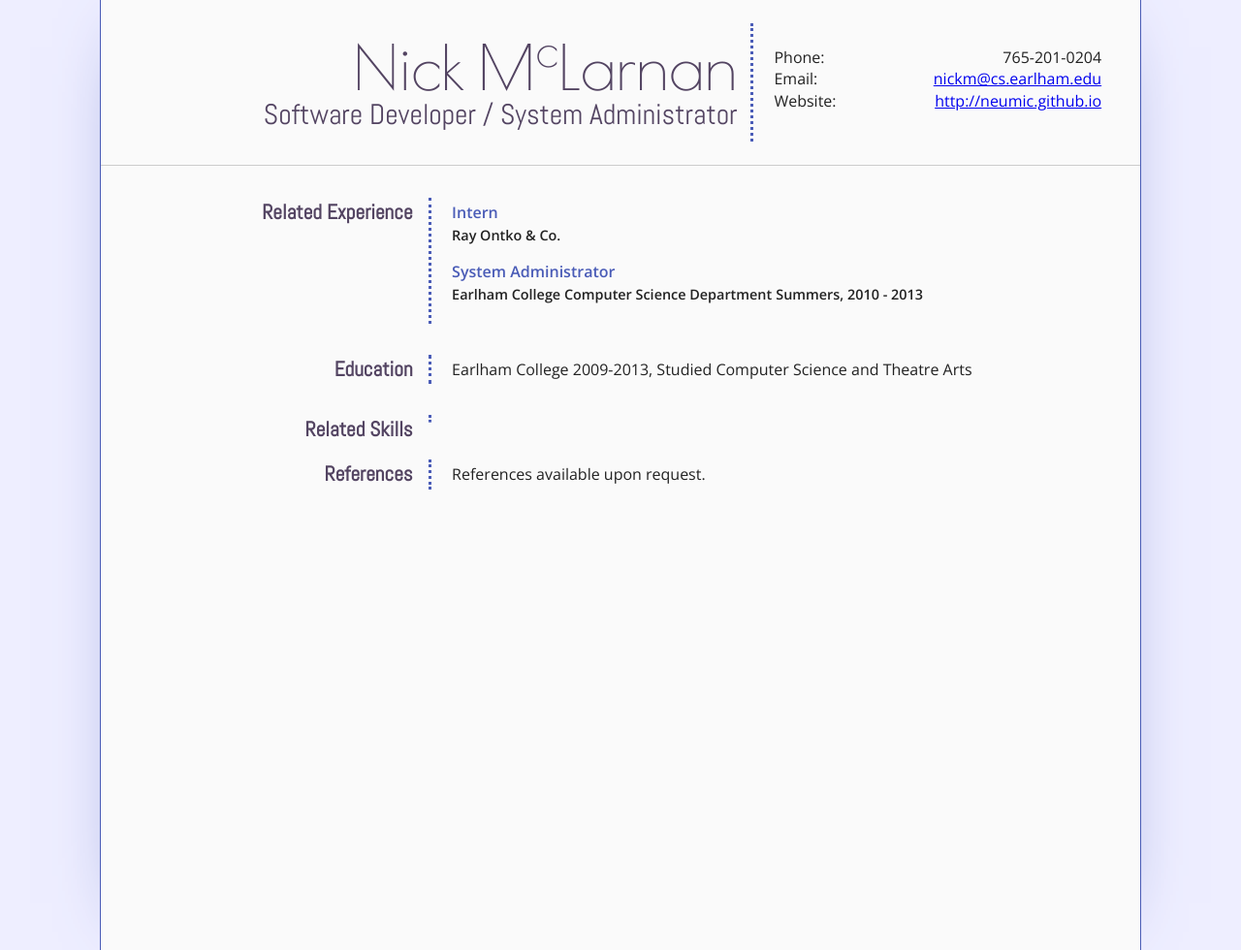
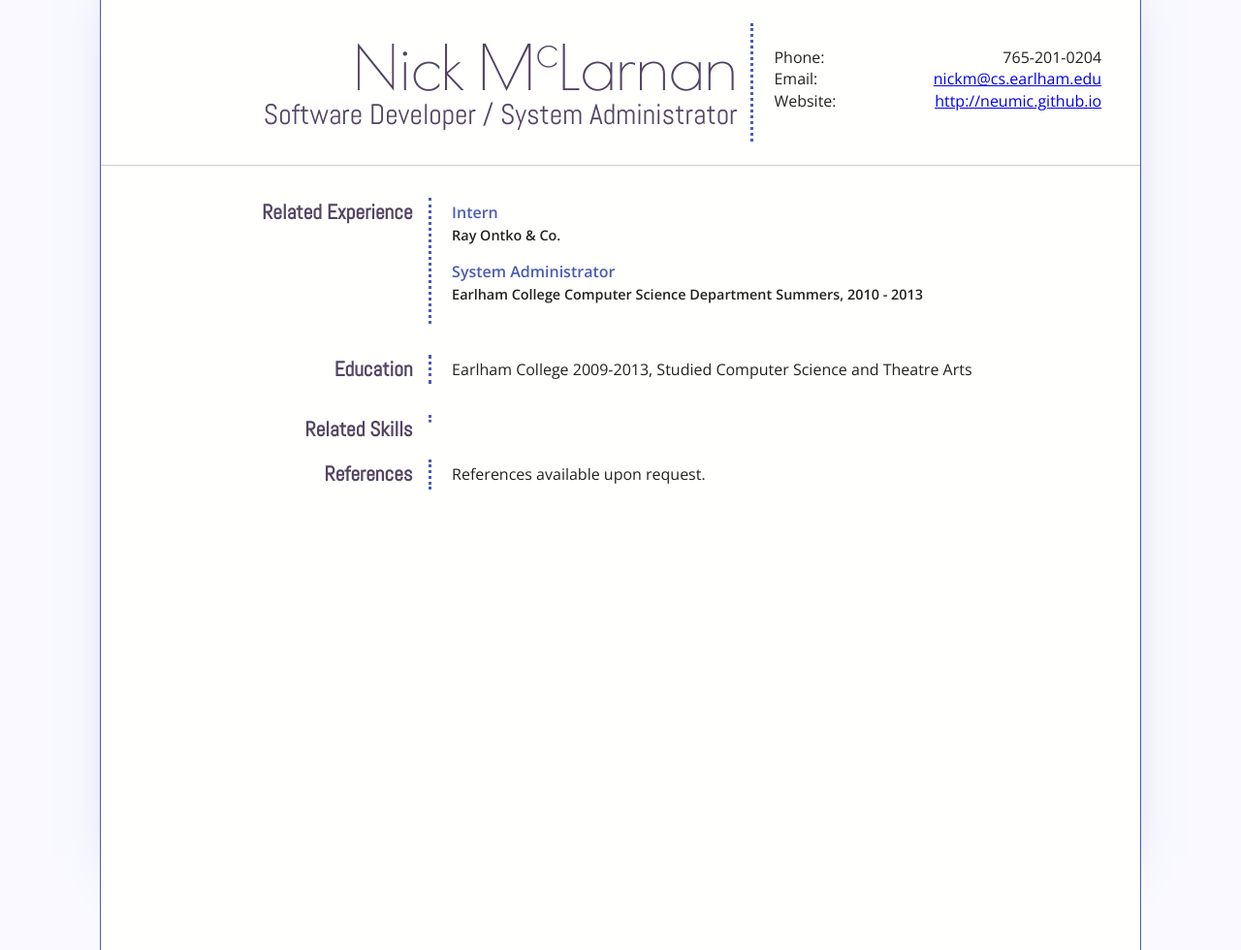
Before and after one commit to neumic/neumic.github.io_source, a Jekyll site: the page built from computing_resume.html, in a window 1280 px wide. Shown: the whole page at 97% size. Built offline with Jekyll 4.4.1, drawn with Linux system fonts in a browser that asks for light colours.

Commit message:
various design tomfoolery

```diff
--- a/css/main.css
+++ b/css/main.css
@@ -91,15 +91,6 @@
 
    color: #534462;
 
-   border-bottom: 3px dotted #4A5CB7;
-
-   text-align: left;
-   margin-top: 0;
-   margin-right: 2%;
-   margin-left: 2%;
-   margin-bottom: 0.5em;
-   padding-top: 0.25em;
-   padding-bottom: 0em;
 }
 
 h4{
@@ -126,12 +117,13 @@
 }
 
 body{
-   background: #EEF;
+   background: #f9f9ff;
    font-weight: 400;
    font-family: 'Open Sans', sans-serif;
 }
 
 header{
+   margin-bottom: 1em;
    padding: 1em;
    max-width: 100%;
    text-align: center;
@@ -156,7 +148,7 @@
 
 article {
    margin: 3em 12%;
-   width: 50em;
+   width: 76%;
 }
 
 article h1{
@@ -170,7 +162,7 @@
 
 
 #container {
-   background: #FAFAFA;
+   background: #fffffd;
    max-width: 67em;
    padding-top: 2em;
    padding-bottom: 5em;
@@ -183,7 +175,7 @@
    border-right: 1px solid #4A5CB7;
    min-height: 100%;
 
-   box-shadow: 0 0 5em -3em #4A5CB7;
+   box-shadow: 0 -3em 4em -3em #4A5CB7;
 }
 
 
@@ -217,6 +209,21 @@
    margin: 0;
 }
 
+.gallery-image-wrapper {
+  height: auto;
+  width: 45%;
+  min-width: 300px;
+  display: inline-block;
+  margin: 1em;
+  position: relative;
+  text-align: left;
+}
+.gallery-image {
+  height: auto;
+  max-height: 100%;
+  max-width: 100%;
+}
+
 /* ==========================================================================
    Media Queries
    ========================================================================== */
@@ -240,25 +247,6 @@
       padding-bottom: 0.25em;
    }
 
-   h3{
-      font-size: 1.33em;
-      text-align: right;
-
-      float: left;
-      clear: left;
-
-      border: none;
-      //border-right: 3px dotted #4A5CB7;
-      //border-bottom: 1px solid #4A5CB7;
-
-      width: 20%;
-      margin: 0;
-      margin-left: 10%;
-      padding-left: 0;
-      padding-right: 2%;
-      padding-top: 0;
-      padding-bottom: 0;
-   }
 
    nav{
       margin-top: 1.8em;
--- a/css/resume.css
+++ b/css/resume.css
@@ -5,6 +5,18 @@
    margin: 0;
    margin-bottom: -0.25em;
    color: #534462;
+}
+
+h3{
+   border-bottom: 3px dotted #4A5CB7;
+
+   text-align: left;
+   margin-top: 0;
+   margin-right: 2%;
+   margin-left: 2%;
+   margin-bottom: 0.5em;
+   padding-top: 0.25em;
+   padding-bottom: 0em;
 }
 
 hr {
@@ -156,6 +168,26 @@
 
 
 @media only screen and (min-width: 50em) {
+   h3{
+      font-size: 1.33em;
+      text-align: right;
+
+      float: left;
+      clear: left;
+
+      border: none;
+      //border-right: 3px dotted #4A5CB7;
+      //border-bottom: 1px solid #4A5CB7;
+
+      width: 20%;
+      margin: 0;
+      margin-left: 10%;
+      padding-left: 0;
+      padding-right: 2%;
+      padding-top: 0;
+      padding-bottom: 0;
+   }
+
    hr {
       display: block;
    }
```
